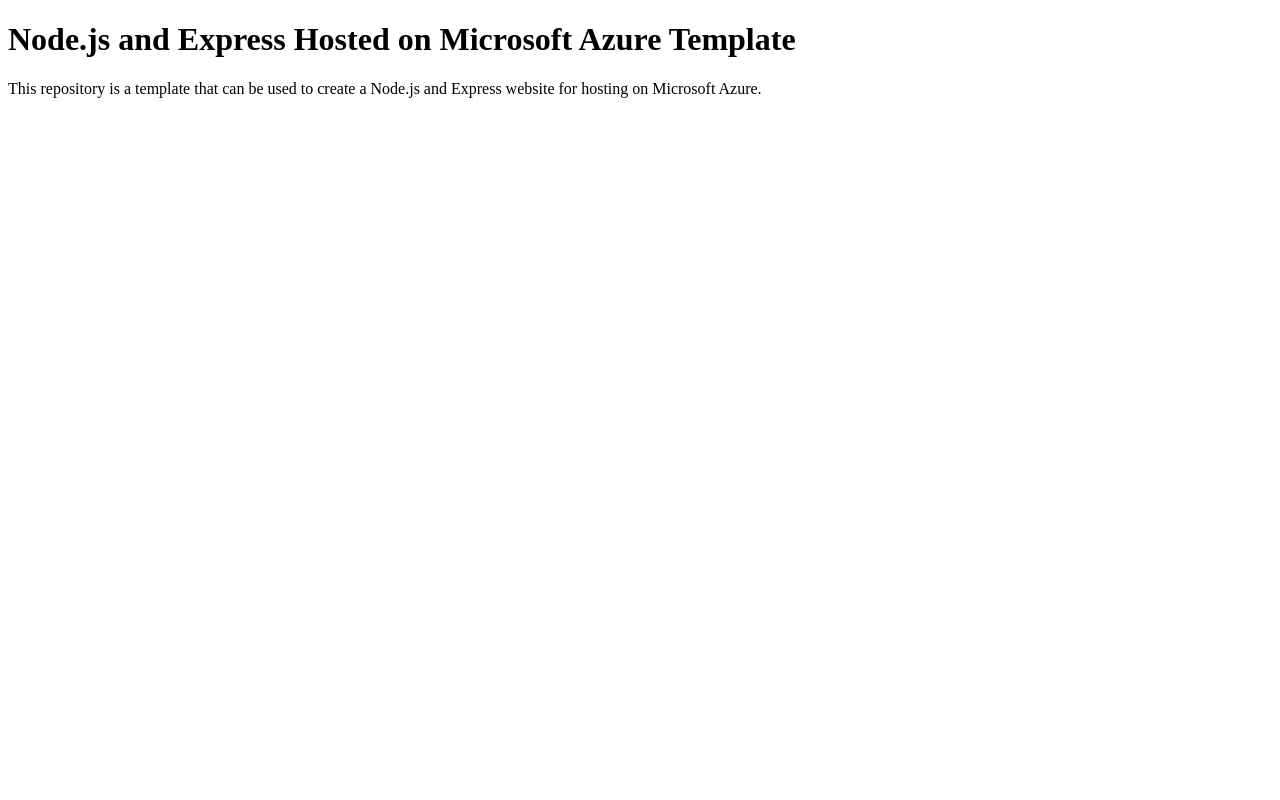
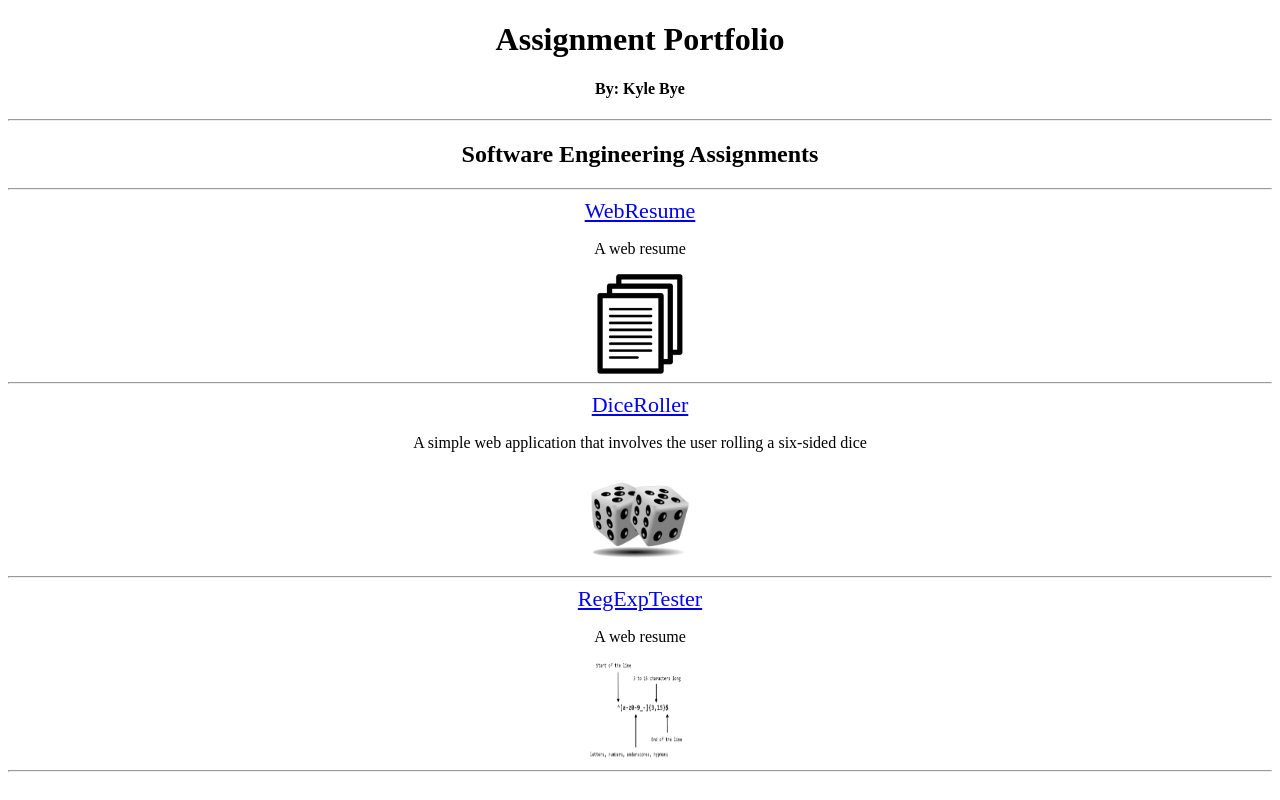
Before and after one commit to kylebye4mav/AssignmentPortfolio, a website: page client/index.html in a window 1280 px wide. Drawn offline with Linux system fonts and the light colour scheme.

Commit message:
80% completion

```diff
--- /dev/null
+++ b/client/index.css
@@ -0,0 +1,37 @@
+h1 {
+    text-align: center;
+}
+
+h2{
+    text-align: center;
+}
+
+h3{
+    text-align: center;
+}
+
+h4{
+    text-align: center;
+}
+
+p{
+    text-align: center;
+
+}
+
+.assignmentName {
+    text-align: center;
+    font-size: 22px;
+}
+
+.assignmentDesc {
+    text-align: center;
+    font-size: 16px;
+}
+
+.center {
+    display: block;
+    margin-left: auto;
+    margin-right: auto;
+    width: 50%;
+  }
--- a/client/index.html
+++ b/client/index.html
@@ -1,11 +1,48 @@
 <!DOCTYPE html>
 <html>
+
 <head>
+	<link rel="stylesheet" href ="index.css">
 	<title>Node.js on Azure Template</title>
 </head>
+
 <body>
-	<h1>Node.js and Express Hosted on Microsoft Azure Template</h1>
-	<p>This repository is a template that can be used to create a Node.js and Express website for hosting on Microsoft
-	Azure.</p>
+	<h1>Assignment Portfolio</h1>
+	<h4>By: Kyle Bye</h4>
+	<hr>
+
+	<h2>Software Engineering Assignments</h2>
+
+	<hr>
+	<div class="assignmentName">
+		<a href="https://webresume-kb.azurewebsites.net/">WebResume</a>
+		<div class="assignmentDesc">
+			<p>A web resume</p>
+		</div>
+	</div>
+	<img src="./indeximg/docsIcon.png" alt="" style="width:100px;height:100px;" class="center">
+	<hr>
+
+	<div class="assignmentName">
+		<a href="https://webresume-kb.azurewebsites.net/">DiceRoller</a>
+		<div class="assignmentDesc">
+			<p>A simple web application that involves the user rolling a six-sided dice</p>
+		</div>
+	</div>
+	<img src="./indeximg/dice.png" alt="" style="width:100px;height:100px;" class="center">
+	<hr>
+
+	<div class="assignmentName">
+		<a href="https://webresume-kb.azurewebsites.net/">RegExpTester</a>
+		<div class="assignmentDesc">
+			<p>A web resume</p>
+		</div>
+	</div>
+	<img src="./indeximg/regExp.png" alt="" style="width:100px;height:100px;" class="center">
+	<hr>
+
+
+
 </body>
+
 </html>
```
Also changed, not shown: client/indeximg/dice.png (added), client/indeximg/docsIcon.png (added), client/indeximg/regExp.png (added).
